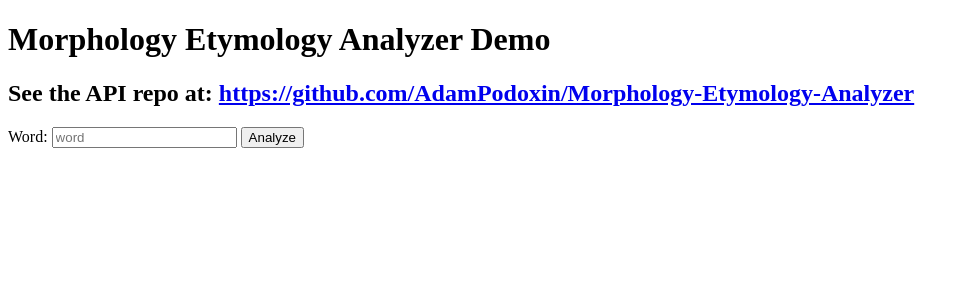
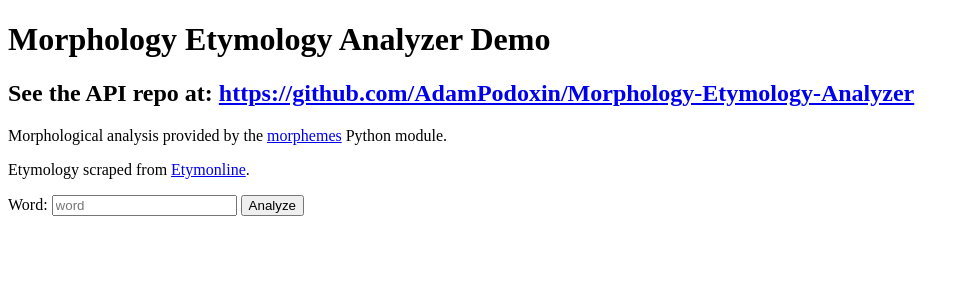
Before and after one commit to AdamPodoxin/Morphology-Etymology-Website, a SvelteKit app: page / in a window 1280 px wide. Shown: the top 300 px of the page, without its empty margins (0-969 px from the left). Built offline with nearby package versions, Linux system fonts and the light colour scheme.

Commit message:
Add credits

```diff
--- a/src/routes/+page.svelte
+++ b/src/routes/+page.svelte
@@ -12,4 +12,20 @@
 	>
 </h2>
 
+<p>
+	Morphological analysis provided by the <a
+		href="https://pypi.org/project/morphemes/"
+		target="_blank"
+		referrerpolicy="no-referrer">morphemes</a
+	> Python module.
+</p>
+
+<p>
+	Etymology scraped from <a
+		href="https://www.etymonline.com/"
+		target="_blank"
+		referrerpolicy="no-referrer">Etymonline</a
+	>.
+</p>
+
 <Analyzer />
```
